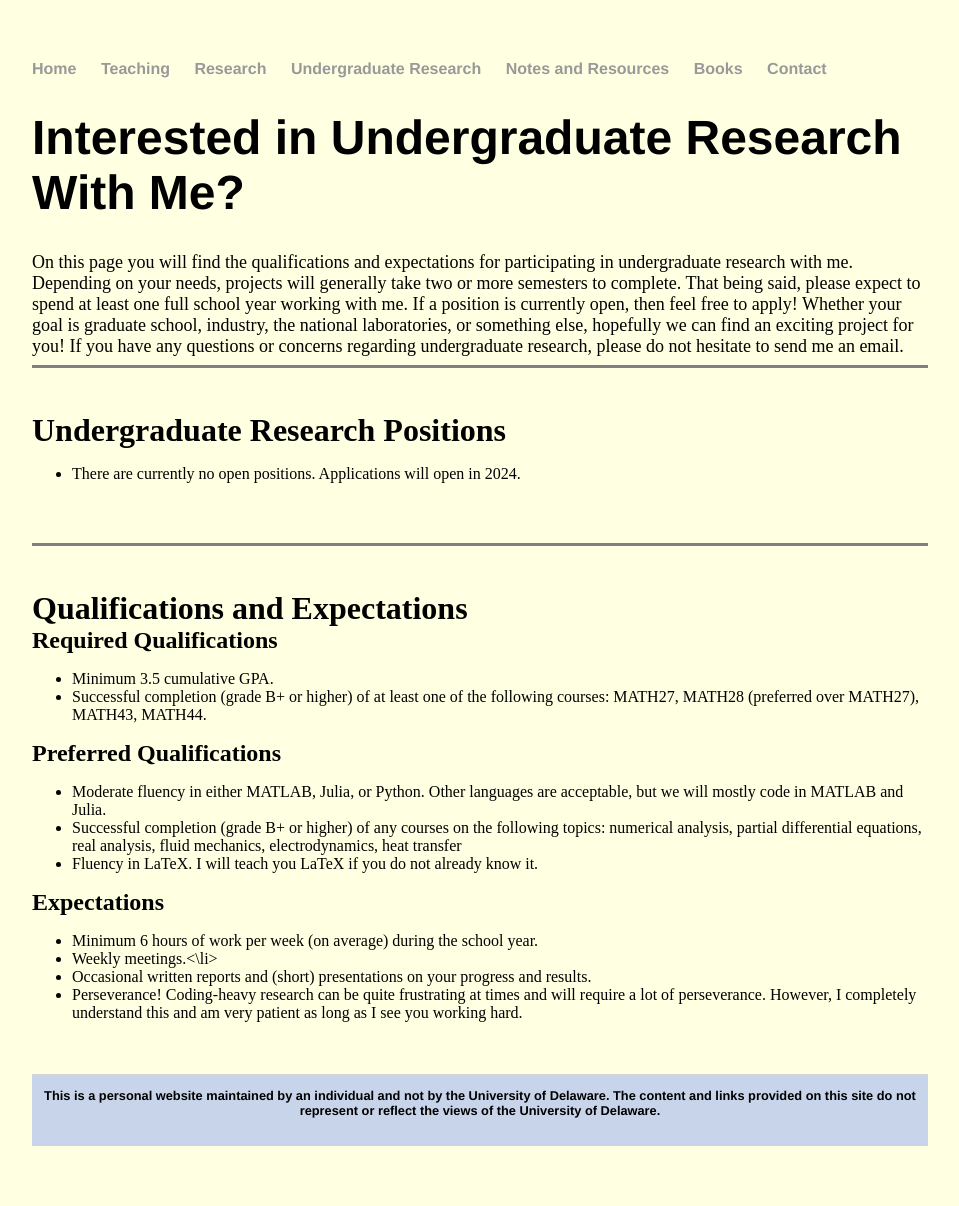
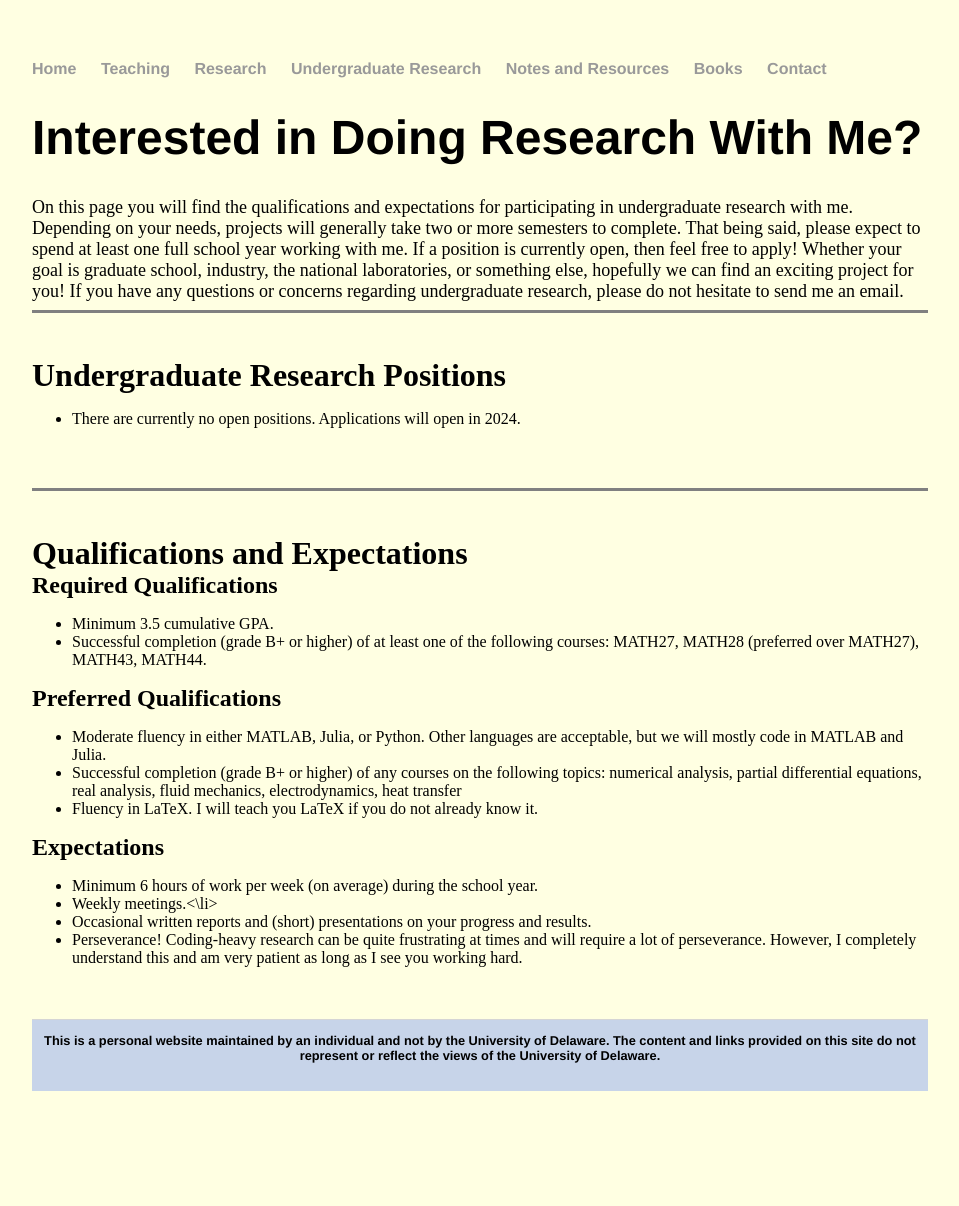
Before and after one commit to jhknakao/jhknakao.github.io, a Jekyll site: the page built from undergradresearch.html, in a window 1280 px wide. Shown: the whole page, without its empty margins (160-1119 px from the left). Built offline with Jekyll 4.4.1, drawn with Linux system fonts in a browser that asks for light colours; after the commit the page ends 1151 px from its top, so only the background shows below that.

Commit message:
Update undergradresearch.html

```diff
--- a/undergradresearch.html
+++ b/undergradresearch.html
@@ -3,7 +3,7 @@ layout: default
 title: Notes and Resources
 ---
 <div class="blurb">
-	<h1>Interested in Undergraduate Research With Me?</h1>
+	<h1>Interested in Doing Research With Me?</h1>
 	<font size="4">On this page you will find the qualifications and expectations for participating in undergraduate research with me. Depending on your needs, projects will generally take two or more semesters to complete. That being said, please expect to spend at least one full school year working with me. If a position is currently open, then feel free to apply! Whether your goal is graduate school, industry, the national laboratories, or something else, hopefully we can find an exciting project for you! If you have any questions or concerns regarding undergraduate research, please do not hesitate to send me an email.</font>
   <br>
 	<hr size="3" noshade>
```
